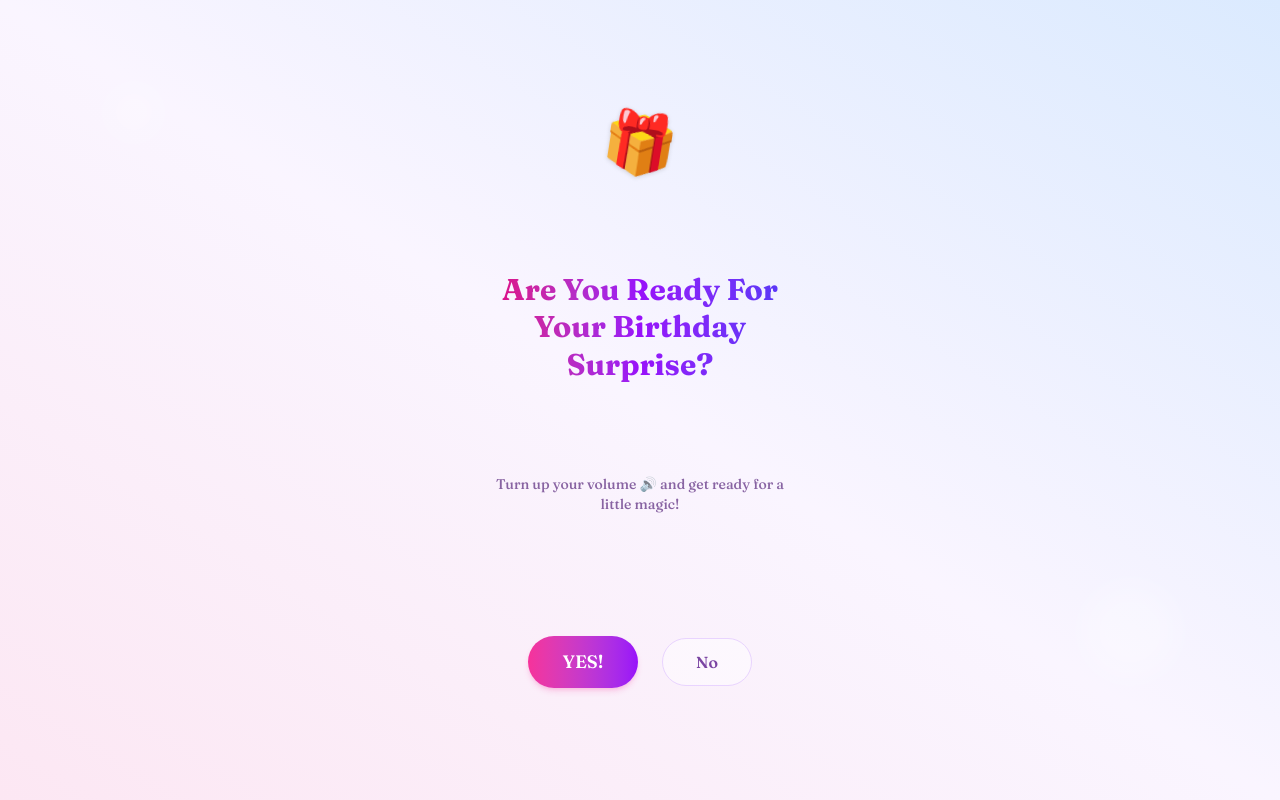
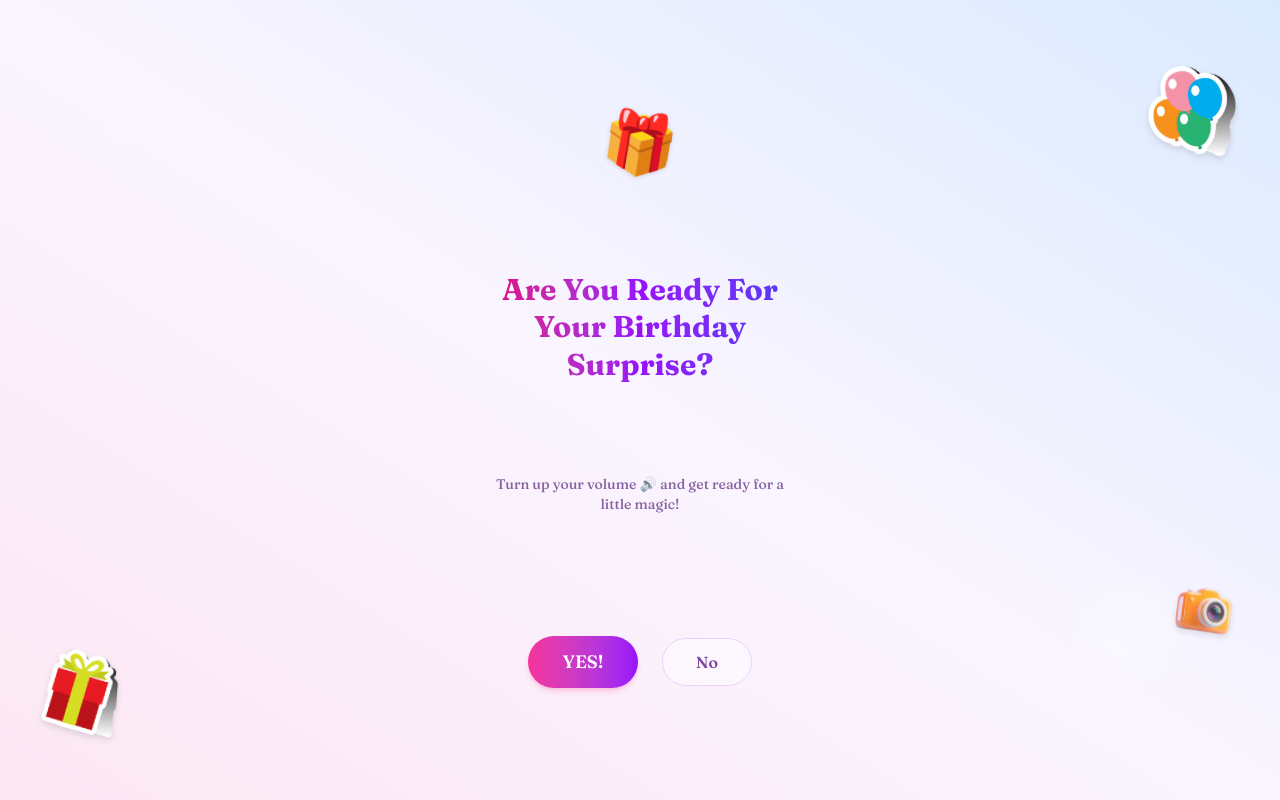
Before and after one commit to Atelier-Creation/surprise_something_special, a React (Vite) app: page / in a window 1280 px wide. Built offline with nearby package versions, Linux system fonts and the light colour scheme.

Commit message:
first commit

```diff
--- a/src/components/CameraScene.jsx
+++ b/src/components/CameraScene.jsx
@@ -160,7 +160,7 @@ export const CameraScene = ({ isActive }) => {
       </div>
 
       {/* Navigation button */}
-      <div className="absolute bottom-12 left-1/2 transform -translate-x-1/2 z-30 h-[48px]">
+      <div className="absolute bottom-22 left-1/2 transform -translate-x-1/2 z-30 h-[48px]">
         <AnimatePresence>
           {revealedCount === 3 && (
             <motion.button
--- a/src/components/CandleScene.jsx
+++ b/src/components/CandleScene.jsx
@@ -287,7 +287,7 @@ export const CandleScene = ({ isActive }) => {
       </div>
 
       {/* Continue Button */}
-      <div className="absolute bottom-12 left-1/2 transform -translate-x-1/2 z-30 h-[48px]">
+      <div className="absolute bottom-22 left-1/2 transform -translate-x-1/2 z-30 h-[48px]">
         <AnimatePresence>
           {isCandleBlown && (
             <motion.button
--- a/src/components/GalleryScene.jsx
+++ b/src/components/GalleryScene.jsx
@@ -94,7 +94,7 @@ export const GalleryScene = ({ isActive }) => {
 
       {/* Floating Continue Button */}
       {isActive && (
-        <div className="absolute bottom-15 left-1/2 transform -translate-x-1/2 z-30">
+        <div className="absolute bottom-22 left-1/2 transform -translate-x-1/2 z-30">
           <motion.button
             onClick={nextSlide}
             initial={{ opacity: 0, y: 15 }}
--- a/src/components/WelcomeScreen.jsx
+++ b/src/components/WelcomeScreen.jsx
@@ -2,6 +2,9 @@ import React, { useState, useRef, useEffect } from 'react';
 import { useBirthday } from '../context/BirthdayContext';
 import { motion, AnimatePresence } from 'framer-motion';
 import Sparkles from './common/Sparkles';
+import balloonsImg from '../assets/balloons_1.png';
+import cameraImg from '../assets/camera_1.png';
+import presentImg from '../assets/present.png';
 
 export const WelcomeScreen = () => {
   const { nextSlide, startMusicOnInteraction } = useBirthday();
@@ -50,6 +53,52 @@ export const WelcomeScreen = () => {
         <div className="absolute top-[10%] left-[8%] w-16 h-16 bg-white/20 rounded-full blur-md" />
         <div className="absolute bottom-[15%] right-[8%] w-24 h-24 bg-white/30 rounded-full blur-lg" />
       </div>
+
+      {/* Floating Animated Stickers */}
+      <motion.img
+        src={balloonsImg}
+        alt="Balloons"
+        animate={{
+          y: [0, -15, 0],
+          rotate: [0, 3, -3, 0]
+        }}
+        transition={{
+          duration: 6,
+          repeat: Infinity,
+          ease: "easeInOut"
+        }}
+        className="absolute top-12 right-6 w-24 h-24 md:w-32 md:h-32 object-contain z-10 drop-shadow-md pointer-events-none"
+      />
+
+      <motion.img
+        src={presentImg}
+        alt="Present"
+        animate={{
+          y: [0, 12, 0],
+          rotate: [0, -4, 4, 0]
+        }}
+        transition={{
+          duration: 7,
+          repeat: Infinity,
+          ease: "easeInOut"
+        }}
+        className="absolute bottom-14 left-6 w-20 h-20 md:w-28 md:h-28 object-contain z-10 drop-shadow-md pointer-events-none"
+      />
+
+      <motion.img
+        src={cameraImg}
+        alt="Camera"
+        animate={{
+          y: [0, -10, 0],
+          rotate: [0, 5, -5, 0]
+        }}
+        transition={{
+          duration: 5,
+          repeat: Infinity,
+          ease: "easeInOut"
+        }}
+        className="absolute bottom-36 right-8 w-16 h-16 md:w-22 md:h-22 object-contain z-10 drop-shadow-md opacity-80 pointer-events-none"
+      />
 
       <motion.div
         ref={cardRef}
```
